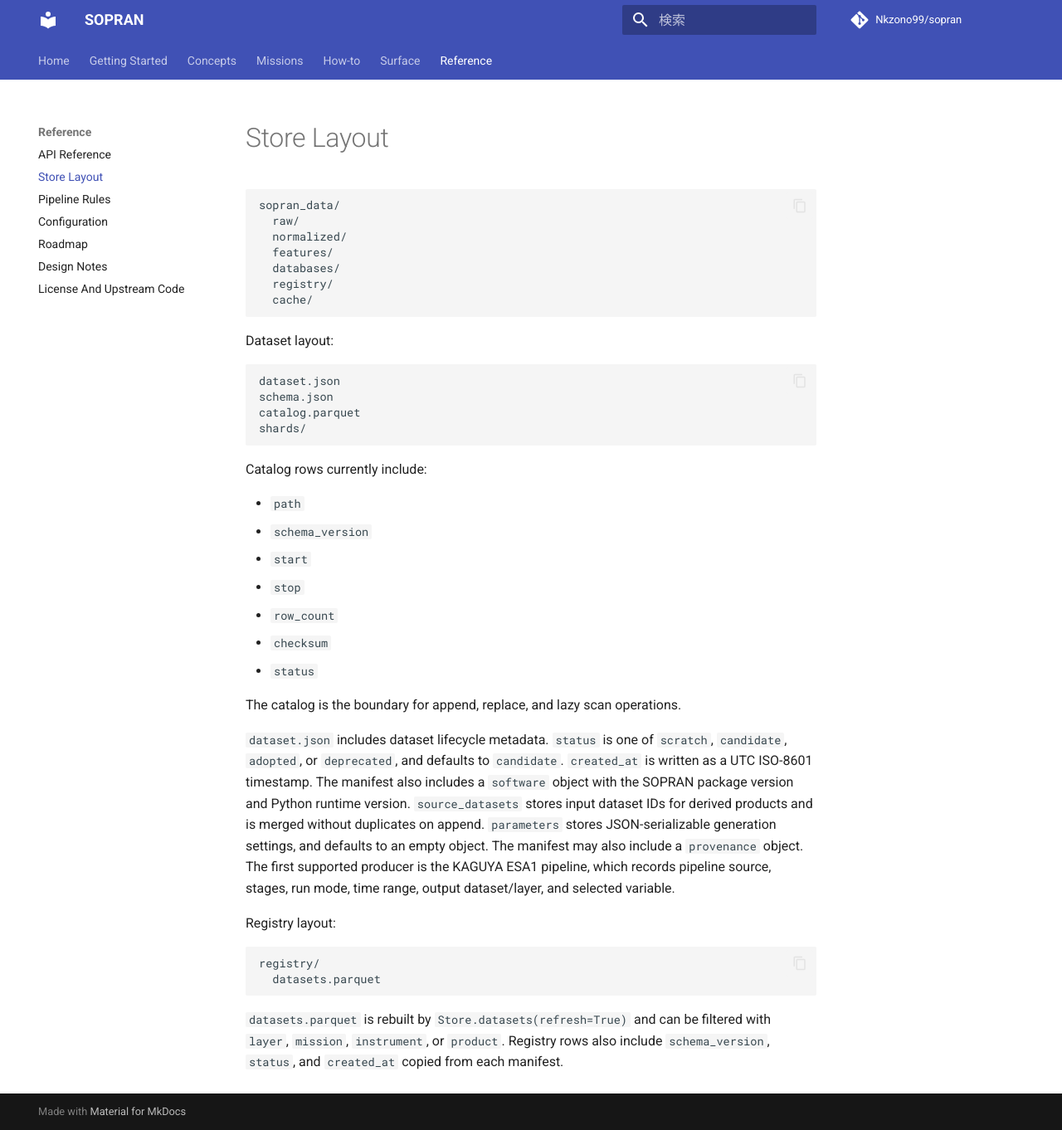
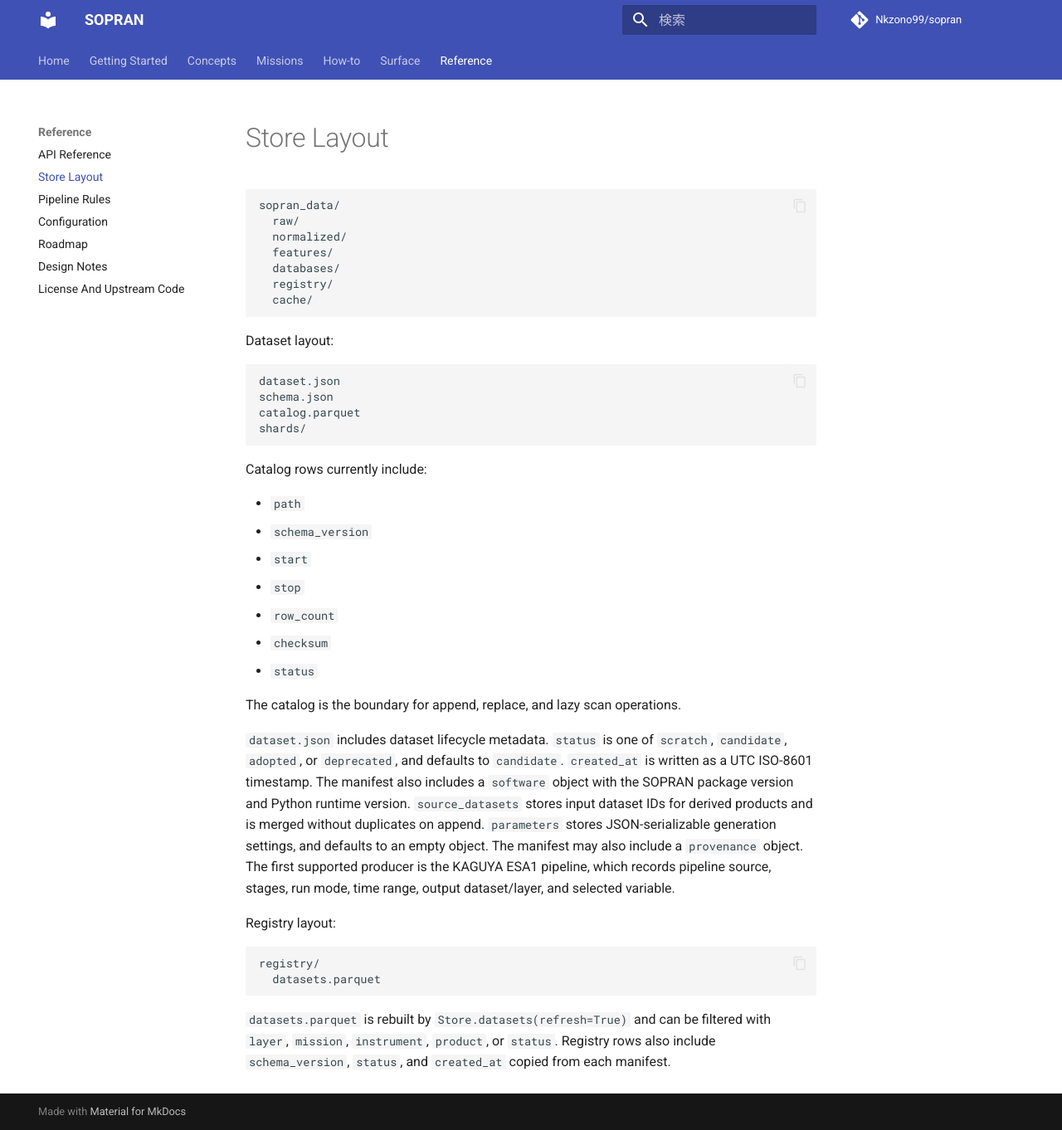
Before and after one commit to Nkzono99/sopran, an MkDocs documentation site: the page built from docs/reference/store-layout.md, in a window 1280 px wide and 1362 px high. Shown: the whole window at 83% size. Built offline with MkDocs 1.6.1 and Material for MkDocs 9.7.7, drawn with Linux system fonts in a browser that asks for light colours; comment, search, counter and statistics services are not loaded.

Commit message:
Add dataset status filter

````diff
--- a/docs/reference/store-layout.md
+++ b/docs/reference/store-layout.md
@@ -50,5 +50,6 @@
 ```
 
 `datasets.parquet` is rebuilt by `Store.datasets(refresh=True)` and can be
-filtered with `layer`, `mission`, `instrument`, or `product`. Registry rows also
-include `schema_version`, `status`, and `created_at` copied from each manifest.
+filtered with `layer`, `mission`, `instrument`, `product`, or `status`.
+Registry rows also include `schema_version`, `status`, and `created_at` copied
+from each manifest.
````
Also changed, not shown: docs/concepts/store.md (+1 -0 lines), 2 other files.
